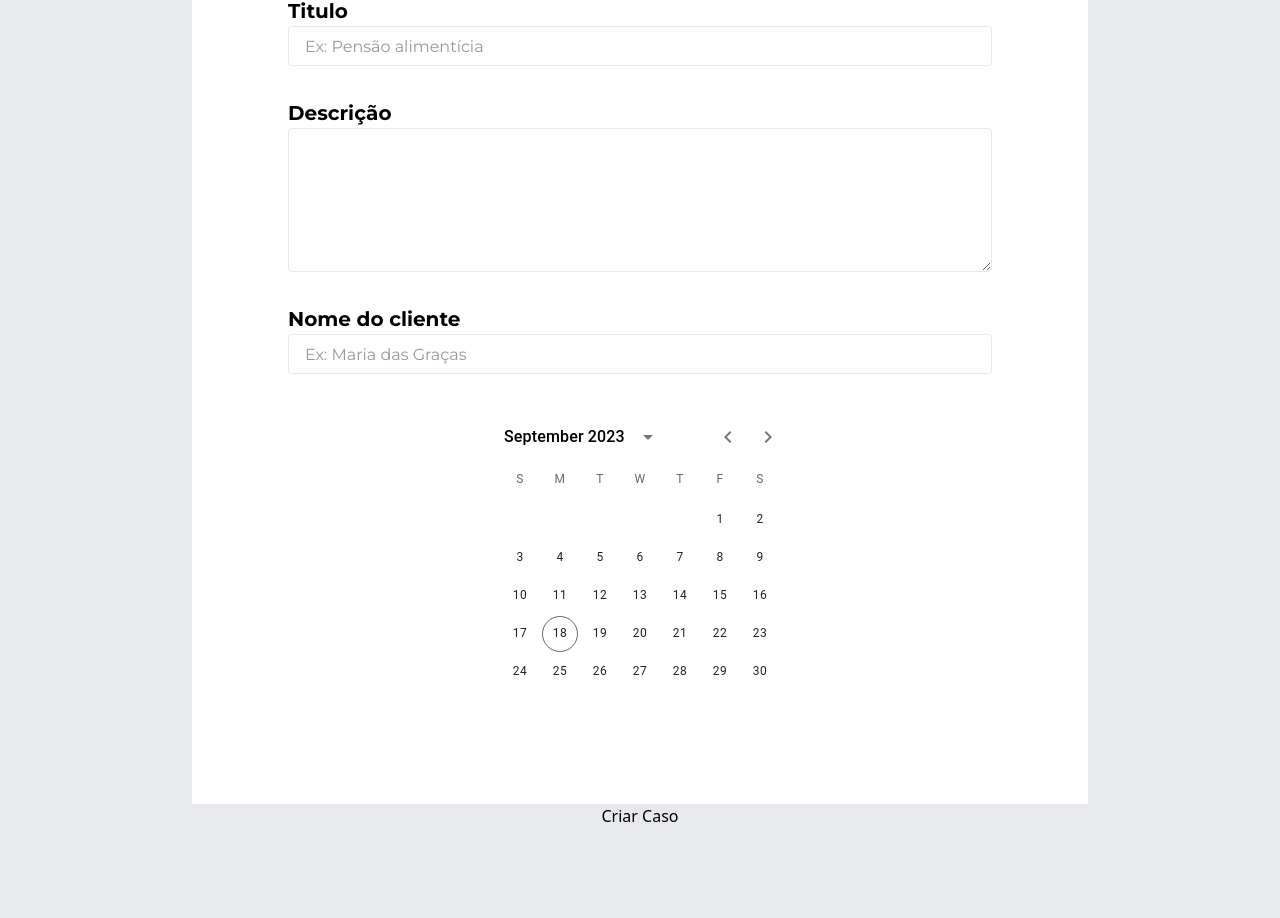
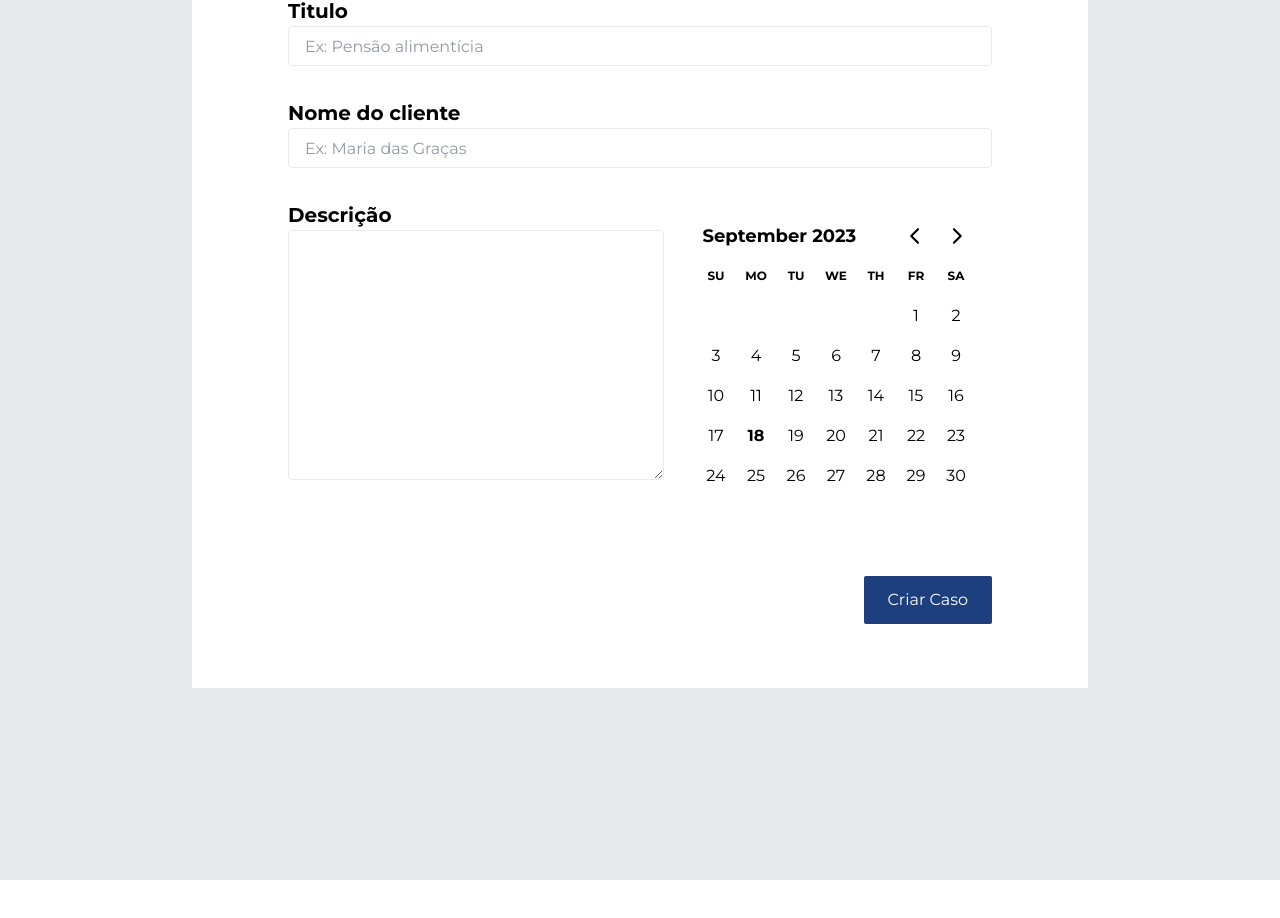
Before and after one commit to infoweb-projetos/lumiere-frontend, a React (Vite) app in the folder lumiere-frontend-project/: page /CriarCaso in a window 1280 px wide. Shown: the part 336-1254 px from the top of the page. After the commit the page ends 1216 px from the top, so only its background shows below. Built offline with nearby package versions, Linux system fonts and the light colour scheme.

Commit message:
continuação

```diff
--- a/lumiere-frontend-project/package.json
+++ b/lumiere-frontend-project/package.json
@@ -21,10 +21,12 @@
     "axios": "^1.5.1",
     "class-variance-authority": "^0.7.0",
     "clsx": "^2.0.0",
+    "date-fns": "^2.30.0",
     "dayjs": "^1.11.10",
     "lucide-react": "^0.263.1",
     "mui": "^0.0.1",
     "react": "^18.2.0",
+    "react-day-picker": "^8.9.1",
     "react-dom": "^18.2.0",
     "react-query": "^3.39.3",
     "react-router-dom": "^6.14.2",
--- a/lumiere-frontend-project/src/api/axiosinstance.ts
+++ b/lumiere-frontend-project/src/api/axiosinstance.ts
@@ -8,7 +8,7 @@ const axiosInstance = axios.create({
 });
 
 axiosInstance.interceptors.request.use((config) => {
-  const token = 'eyJhbGciOiJIUzI1NiIsInR5cCI6IkpXVCJ9.eyJ1c2VySWQiOiJkYTlhYWJlMi1iZWI3LTRhMDYtYTY4OC03MWQ0OTVjMDQ3MjEiLCJpYXQiOjE2OTY1MTE1MzgsImV4cCI6MTY5NzExNjMzOH0.x5aqB97zA6NMizKRbwuvV7SovaOTFKi31hsAi8Yqko4'; //localStorage.getItem('token');
+  const token = 'eyJhbGciOiJIUzI1NiIsInR5cCI6IkpXVCJ9.eyJ1c2VySWQiOiJkYTlhYWJlMi1iZWI3LTRhMDYtYTY4OC03MWQ0OTVjMDQ3MjEiLCJpYXQiOjE2OTc3NjMzMzAsImV4cCI6MTY5ODM2ODEzMH0.bvWUgLiHjbDO8p_Uq9Hojh2dmCZMDzvvy9hOPx0VXiM'; //localStorage.getItem('token');
   config.headers.Authorization = token ? `Bearer ${token}` : '';
   return config;
 });
--- a/lumiere-frontend-project/src/index.css
+++ b/lumiere-frontend-project/src/index.css
@@ -3,3 +3,8 @@
 @tailwind base;
 @tailwind components;
 @tailwind utilities;
+
+
+.--rdp-cell-size{
+
+}
--- a/lumiere-frontend-project/src/pages/criar-casos-advogado/index.tsx
+++ b/lumiere-frontend-project/src/pages/criar-casos-advogado/index.tsx
@@ -17,7 +17,13 @@ import { InputText } from '../../components/input/input-text';
 import { MontInfo } from '../../components/texts/monteserrat/info';
 import { InputTextArea } from '../../components/input/input-textarea';
 import * as Toast from '@radix-ui/react-toast';
+import { useNavigate } from 'react-router-dom';
+import 'react-day-picker/dist/style.css';
 
+import { format } from 'date-fns';
+
+import { DayPicker } from 'react-day-picker';
+import 'react-day-picker/dist/style.css';
 
 export default function CriarCaso () {
     const [titulo, setTitulo] = useState('');
@@ -26,6 +32,14 @@ export default function CriarCaso () {
     const timerRef = React.useRef(0);
     const [open, setOpen] = React.useState(false);
     const a = false;
+    const navigate = useNavigate();
+
+    const [selected, setSelected] = useState<Date>();
+
+    let footer = <p>Please pick a day.</p>;
+    if (selected) {
+      footer = <p>You picked {format(selected, 'PP')}.</p>;
+    }
 
 
     const [responseError, setResponseError] = useState('');
@@ -93,28 +107,34 @@ export default function CriarCaso () {
           <main className=" bg-gray-200 p-48 min-h-screen">
             <div className='bg-white pt-16 pb-16 pl-24 pr-24'>
             <div className="flex flex-col mb-8">
-              <DisplayH1 className='text-[#4A4A4A] mb-4 text-[40px]'>Procurar advogados</DisplayH1>
+              <DisplayH1 className='text-[#4A4A4A] mb-4 text-[40px]'>Criar caso</DisplayH1>
               <label className="font-mont text-[20px] font-semibold">Titulo</label>
               <InputText className="bg-white "erro={false} placeholder="Ex: Pensão alimentícia" name="titulo" value={titulo} onChange={setTitulo} />
               <MontInfo className="text-semantic-red">{validationFormError.titulo}</MontInfo>
-            </div>
-            <div className=" flex flex-col mb-8">
-              <label className="font-mont text-[20px] font-semibold">Descrição</label>
-              <InputTextArea className="bg-white h-36" erro={false} placeholder="" name="descricao" value={descricao} onChange={setDescricao} />
-              <MontInfo className="text-semantic-red">{validationFormError.descricao}</MontInfo>
             </div>
             <div className=" flex flex-col mb-8">
               <label className="font-mont text-[20px] font-semibold">Nome do cliente</label>
               <InputText className="bg-white" erro={false} placeholder="Ex: Maria das Graças" name="nome" value={nomeCliente} onChange={setnomeCliente} />
               <MontInfo className="text-semantic-red">{validationFormError.nomecliente}</MontInfo>
             </div>
-            <LocalizationProvider dateAdapter={AdapterDayjs}>
-              <DateCalendar />
-            </LocalizationProvider>
+            <div className='flex flex-row w-full  justify-between gap-4'>
+            <div className=" flex flex-col mb-8 w-full">
+              <label className="font-mont text-[20px] font-semibold">Descrição</label>
+              <InputTextArea className="bg-white h-full w-full" erro={false} placeholder="" name="descricao" value={descricao} onChange={setDescricao} />
+              <MontInfo className="text-semantic-red">{validationFormError.descricao}</MontInfo>
             </div>
-            <form className="flex w-full flex-col gap-4" onSubmit={onSubmit}>
+            <DayPicker
+                mode="single"
+                selected={selected}
+                onSelect={setSelected}
 
-            <button type="submit">Criar Caso</button>
+                className='font-mont'
+    />
+            </div>
+            </div>
+            <form className="flex w-full flex-row-reverse gap-4 bg-white pr-24 pb-16" onSubmit={onSubmit}>
+
+            <button onClick={() => navigate('/Casos')} className="hover:bg-blue-800 bg-text-[20px] bg-primary-500 w-fit font-mont text-white pt-3 pb-3 pl-6 pr-6 rounded-sm"type="submit">Criar Caso</button>
               </form>
 
           {/* Toast Error */}
```
Also changed, not shown: 1 other file (tests, documents, lock files or other folders).
